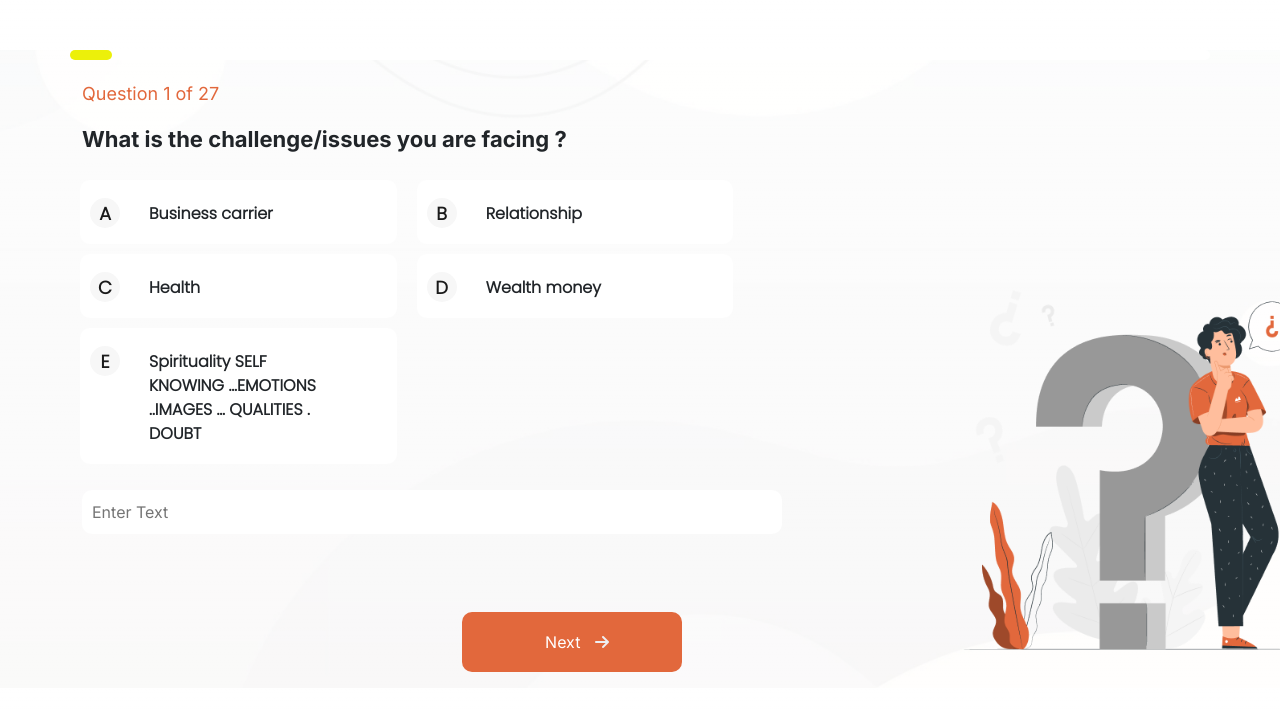
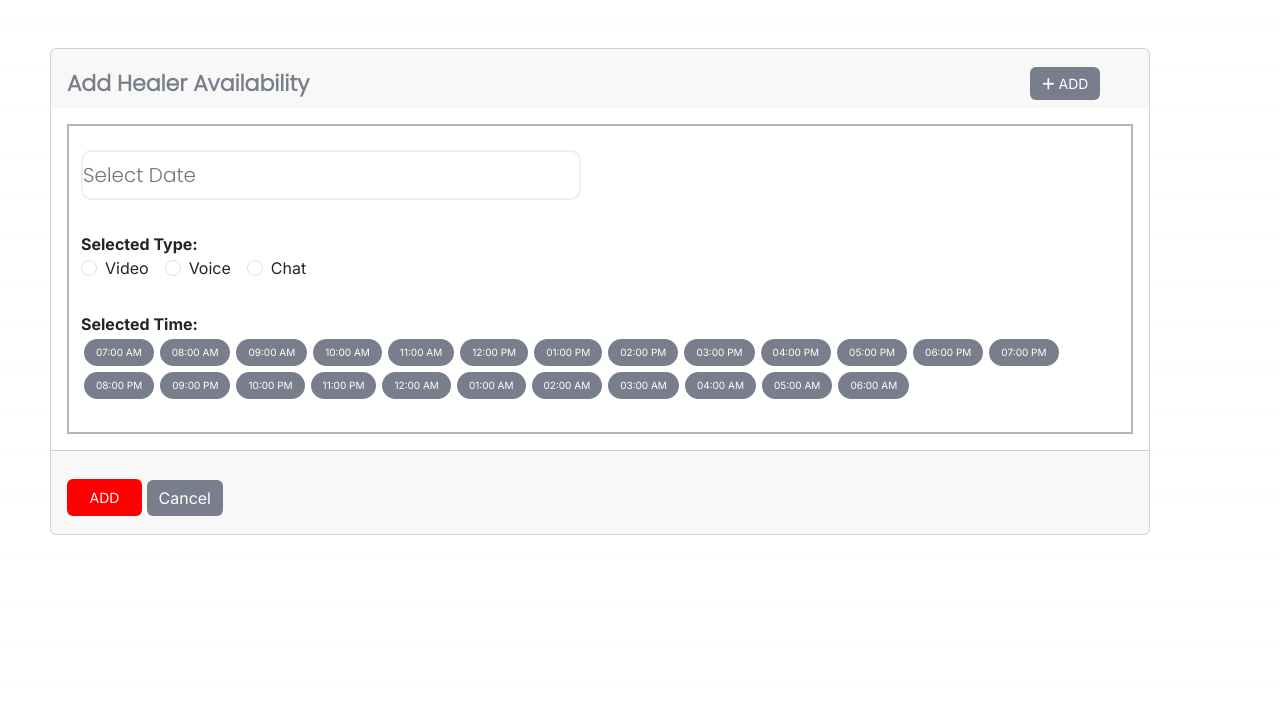
Before and after one commit to Deeba-zcs/Newu, a Next.js app: page / in a window 1280 px wide. Shown: the top 710 px of the page. Built offline with nearby package versions, Linux system fonts and the light colour scheme.

Commit message:
healer page added

```diff
--- a/src/app/Question/page.js
+++ b/src/app/Question/page.js
@@ -54,13 +54,15 @@ const Question = () => {
   };
   const handleOptionSelect = (optionIndex) => {
     const selectedOption = currentQuestionData.questions_options[optionIndex];
-
+    console.log("selectedOption", selectedOption);
     let updatedSelectedOptions;
     const response = {
       selectedOptions: updatedSelectedOptions,
       textInputs: textInputs,
     };
+    console.log("response", response);
     const updatedResponses = [...userResponses];
+    console.log("first", updatedResponses);
     updatedResponses[currentQuestion] = response;
     setUserResponses(updatedResponses);
 
@@ -120,6 +122,7 @@ const Question = () => {
         setShowResult(true);
       }
     }
+    window.scrollTo({ top: 0, behavior: "smooth" });
   };
 
   const handlePreviousQuestion = () => {
@@ -136,9 +139,12 @@ const Question = () => {
       console.log("response.selected.option", response.selectedOptions);
       setCurrentQuestion(prevQuestion);
       setSelectedOptions(userResponses[prevQuestion]?.selectedOptions || []);
+      console.log("selectedoption", selectedOptions);
       setTextInputs(userResponses[prevQuestion]?.textInputs || []);
+      console.log("Inputs", textInputs);
       setErrorMessage("");
     }
+    window.scrollTo({ top: 0, behavior: "smooth" });
   };
   return (
     <>
@@ -174,7 +180,7 @@ const Question = () => {
                   <br />
                   {isTextQuestion ? (
                     <div className="row">
-                      <div className="col-lg-12 col-md-6">
+                      <div className="col-lg-12 ">
                         <input
                           type="text"
                           placeholder="Enter Text"
@@ -190,7 +196,7 @@ const Question = () => {
                         {currentQuestionData.questions_options.map(
                           (option, index) => (
                             <div
-                              className={`col-lg-5 opt col-md-6  ${
+                              className={`col-lg-5 opt   ${
                                 selectedOptions.includes(index)
                                   ? "selected"
                                   : ""
@@ -242,7 +248,7 @@ const Question = () => {
                           )
                         )}
                         <div className="row my-3">
-                          <div className="col-lg-12 col-md-6">
+                          <div className="col-lg-12 ">
                             <input
                               type="text"
                               placeholder="Enter Text"
@@ -262,30 +268,30 @@ const Question = () => {
                       </p>
                     )}
                   </div>
-                  <div className="row btnsv-prev-next">
-                    <div className="col-lg-6 col-md-6 mb-3">
+                  <div className="row btnsv-prev-next flex-column-reverse flex-xl-row">
+                    <div className="col-lg-6 mb-3  ">
                       {currentQuestion > 0 && (
                         <button
                           type="button"
-                          className="btnsv btnsv-prev"
+                          className="btnsv btnsv-prev "
                           onClick={handlePreviousQuestion}
                         >
                           <i
-                            className="fa-solid fa-arrow-left  leftarrow"
+                            className="fa-solid fa-arrow-left leftarrow"
                             style={{ color: "#eeeff2", marginRight: "10px" }}
                           ></i>{" "}
                           Previous
                         </button>
                       )}
                     </div>
-                    <div className="col-lg-6 col-md-6 mb-3">
-                      <button type="submit" className="btnsv btnsv-next">
+                    <div className="col-lg-6 mb-3  ">
+                      <button type="submit" className="btnsv btnsv-next ">
                         {currentQuestion < totalQuestions - 1
-                          ? "Next"
-                          : "Submit"}{" "}
+                          ? "Next Qusetion"
+                          : "Submit"}
                         <i
                           className="fa-solid fa-arrow-right rightarrow"
-                          style={{ color: "#eeeff2" }}
+                          style={{ color: "#eeeff2", marginLeft: "13px" }}
                         ></i>
                       </button>
                     </div>
@@ -317,24 +323,27 @@ const Question = () => {
                     <strong>Question {index + 1}:</strong>{" "}
                     {jsonData.data[index].question}
                   </p>
-                  {jsonData.data[index].questions_options && (
+
+                  {jsonData.data[index].questions_options &&
+                    response.selectedOptions.length > 0 && (
                       <p>
                         <strong>Selected Options:</strong>{" "}
                         {response.selectedOptions.map((optionIndex) => (
                           <span key={optionIndex}>
                             {
-                            jsonData.data[index].questions_options[optionIndex]
-                              .option
+                              jsonData.data[index].questions_options[
+                                optionIndex
+                              ].option
                             }
                             ,{" "}
                           </span>
                         ))}
                       </p>
                     )}
-                  {jsonData.data[index].question_type === "text" && (
+
+                  {response.textInputs && response.textInputs.length !=" " && (
                     <p>
-                      <strong>Entered Text:</strong>{" "}
-                      {response.textInputs[index] || ""}
+                      <strong>Entered Text:</strong> {response.textInputs}
                     </p>
                   )}
                 </li>
--- a/src/app/Question/ques.css
+++ b/src/app/Question/ques.css
@@ -41,7 +41,7 @@
   transition: transform 0.5s ease-in-out;
 }
 .btnsv .rightarrow {
-  transform: translateX(10px);
+  transform: translateX(-8px);
   transition: transform 0.5s ease-in-out;
 }
 
@@ -62,7 +62,7 @@
   /* height: 65px; */
 }
 .selected {
-  background-color: #a9c45e; /* You can change this color to the one you want */
+  background-color: #a9c45e;
 }
 .circle {
   background-color: rgb(247, 247, 247);
@@ -91,7 +91,7 @@
   opacity: 0;
 }
 .txt {
-  border: 0px solid #cccccc;
+  border: 2px solid #fff;
   border-radius: 10px;
   padding: 10px;
   margin-bottom: 30px;
@@ -129,9 +129,9 @@
 }
 
 .iom {
-  max-width: 100%;
+  max-width: 90%;
   height: auto;
-  margin-top: 230px !important;
+  margin-top: 230px;
   margin-left: 120px;
 }
 
@@ -141,10 +141,18 @@
   }
 
   .btnsv-prev-next {
-    text-align: center !important;
+    text-align: center;
   }
   .txt {
-    width: 350px;
+    width: 100%;
+  }
+
+  .btnsv-prev-next .col-md-6 {
+    order: 2;
+  }
+
+  .btnsv-prev-next .btnsv-next {
+    order: 1;
   }
 }
 
@@ -153,7 +161,6 @@
   color: #fff;
 }
 
-/* Style for the previous and next buttons */
 .btnsv-prev-next {
   bottom: 10px;
 }
--- /dev/null
+++ b/src/app/healer/healer.css
@@ -0,0 +1,55 @@
+.header {
+  font-size: 22px;
+  color: rgb(120, 126, 139) !important;
+  font-family: "Poppins", sans-serif;
+  font-weight: 800;
+}
+.container {
+  border: 2px solid rgb(185, 178, 178);
+}
+.buttonStyle {
+  background-color: rgb(120, 126, 139) !important;
+  margin-left: 900px !important;
+  padding: "10px";
+  border: "none!important";
+}
+
+.btntime {
+  border-radius: 40px !important;
+  background-color: rgb(120, 126, 139) !important;
+  margin: 3px;
+  padding: 3px;
+  border: none !important;
+  font-size: 10px !important;
+  font-family: "Poppins", sans-serif;
+}
+.divtimeslot {
+  margin-top: 30px !important;
+  margin-bottom: 30px;
+}
+.datadiv {
+  width: 500px;
+  border: 2px solid #f9ebeb;
+  border-radius: 10px;
+  color: rgb(120, 126, 139) !important;
+  background-color: #fff;
+  font-family: "Poppins", sans-serif !important;
+  height: 50px;
+}
+.divbtn {
+  width: 75px;
+  height: 37px;
+  margin-bottom: 10px;
+  margin-top: 20px;
+  top: 147px;
+  left: 1211px;
+  font-size: 14px !important;
+  border-radius: 15px;
+  background-color: red !important;
+  border: none !important;
+  font-family: "Poppins", sans-serif;
+}
+form-check-input:checked {
+  border-color: rgb(120, 126, 139);
+  background-color: rgb(120, 126, 139);
+}
--- /dev/null
+++ b/src/app/healer/page.js
@@ -0,0 +1,159 @@
+"use client";
+import Button from "react-bootstrap/Button";
+import Card from "react-bootstrap/Card";
+import "./healer.css";
+
+function Healer() {
+  const timeSlots = generateTimeSlots();
+
+  function generateTimeSlots() {
+    const currentTime = new Date();
+    const startTime = new Date(currentTime);
+    startTime.setHours(7, 0, 0);
+
+    const endTime = new Date(currentTime);
+    endTime.setDate(endTime.getDate() + 1);
+    endTime.setHours(6, 0, 0);
+
+    const timeSlots = [];
+    const timeIncrement = 60 * 60 * 1000;
+
+    let currentTimeSlot = new Date(startTime);
+
+    while (currentTimeSlot <= endTime) {
+      const formattedTime = currentTimeSlot.toLocaleTimeString([], {
+        hour: "2-digit",
+        minute: "2-digit",
+      });
+      console.log("timeformat", formattedTime);
+      timeSlots.push(formattedTime);
+      currentTimeSlot.setTime(currentTimeSlot.getTime() + timeIncrement);
+    }
+    console.log("button", timeSlots);
+
+    return timeSlots;
+  }
+
+  return (
+    <>
+      <div className="mt-5">
+        <Card className=" " style={{ width: "1100px", marginLeft: "50px" }}>
+          <Card.Header style={{ border: "none" }}>
+            <div className="row">
+              <div
+                className="col-4"
+                style={{
+                  marginTop: "10px",
+                  fontSize: "22px",
+                  color: "rgb(120, 126, 139)",
+                  fontFamily: "Poppins",
+
+                  fontWeight: 800,
+                }}
+              >
+                Add Healer Availability
+              </div>
+              <div className="col-8">
+                <Button
+                  style={{
+                    backgroundColor: "rgb(120, 126, 139)",
+                    border: "none",
+                    marginLeft: "600px",
+                    marginTop: "10px",
+                    fontSize: "14px",
+                  }}
+                >
+                  <i className="fa-solid fa-plus"></i> ADD
+                </Button>
+              </div>
+            </div>
+          </Card.Header>
+
+          <Card.Body>
+            <div className="container">
+              <form>
+                <Card.Title>
+                  <div className="mt-4 ">
+                    <input
+                      type="text"
+                      className="datadiv"
+                      placeholder="Select Date"
+                    />
+                  </div>
+                </Card.Title>
+                <br />
+                <Card.Text>
+                  <strong>Selected Type:</strong>
+                  <br />
+                  <div className="form-check form-check-inline">
+                    <input
+                      className="form-check-input"
+                      type="radio"
+                      name="communicationMode"
+                      id="videoRadio"
+                      value="video"
+                    />
+                    <label className="form-check-label" for="videoRadio">
+                      Video
+                    </label>
+                  </div>
+                  <div className="form-check form-check-inline">
+                    <input
+                      className="form-check-input"
+                      type="radio"
+                      name="communicationMode"
+                      id="voiceRadio"
+                      value="audio"
+                    />
+                    <label className="form-check-label" for="voiceRadio">
+                      Voice
+                    </label>
+                  </div>
+                  <div className="form-check form-check-inline">
+                    <input
+                      className="form-check-input"
+                      type="radio"
+                      name="communicationMode"
+                      id="chatRadio"
+                      value="chat"
+                    />
+                    <label className="form-check-label" for="chatRadio">
+                      Chat
+                    </label>
+                  </div>
+                </Card.Text>
+                <Card.Text>
+                  <div className="divtimeslot">
+                    <strong>Selected Time:</strong>
+                    <br />
+                    {timeSlots.map((timeSlot, index) => (
+                      <Button key={index} className="btntime">
+                        {timeSlot}
+                      </Button>
+                    ))}
+                  </div>
+                </Card.Text>
+              </form>
+            </div>
+          </Card.Body>
+          <Card.Footer className="text-muted">
+            {" "}
+            <Button className="divbtn">ADD</Button>{" "}
+            <Button
+              style={{
+                backgroundColor: "rgb(120, 126, 139)",
+                border: "none",
+                marginBottom: "10px",
+                marginTop: "20px",
+              }}
+            >
+              Cancel
+            </Button>
+          </Card.Footer>
+        </Card>
+      </div>
+    </>
+  );
+}
+
+export default Healer;
--- a/src/app/page.js
+++ b/src/app/page.js
@@ -2,7 +2,8 @@ import Image from "next/image";
 import styles from "./page.module.css";
 import Navbarr from "./Navbar/page";
 import Question from "./Question/page";
+import Healer from "./healer/page";
 
 export default function Home() {
-  return <Question />;
+  return <Healer />;
 }
```
Also changed, not shown: src/app/globals.css (line endings or trailing spaces). Lines whose indentation alone changed are shown as unchanged.
